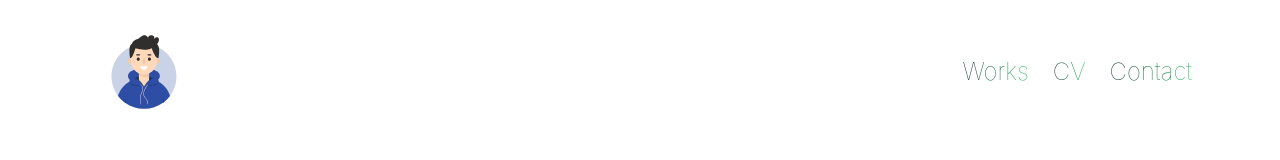
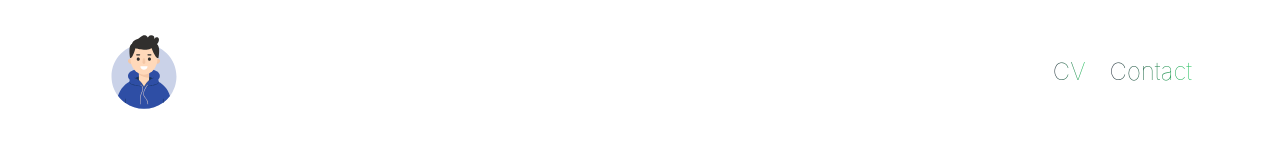
Before and after one commit to kumarvinayak490/my-project, a React (Create React App) app: page / in a window 1280 px wide. Shown: the top 160 px of the page. Built offline with nearby package versions, Linux system fonts and the light colour scheme; a web font is replaced by a local one.

Commit message:
remove work from nav

```diff
--- a/src/App.js
+++ b/src/App.js
@@ -35,14 +35,6 @@ function App() {
             <Avatar />
           </div>
           <ul className="flex gap-4 md:gap-6 p-2  ">
-            <li>
-              <a
-                href="#works"
-                className="text-xl md:text-2xl text-center  bg-gradient-to-r from-gray-800 to-green-500  text-transparent bg-clip-text"
-              >
-                Works
-              </a>
-            </li>
             <li>
               <a
                 href="#cv"
--- a/src/components/Works.jsx
+++ b/src/components/Works.jsx
@@ -1,5 +1,4 @@
 import React, { useEffect, useRef } from "react";
-import ProjectCard from "./ProjectCard";
 import gsap from "gsap";
 import ScrollTrigger from "gsap/dist/ScrollTrigger";
 import { useGSAP } from "@gsap/react";
```
